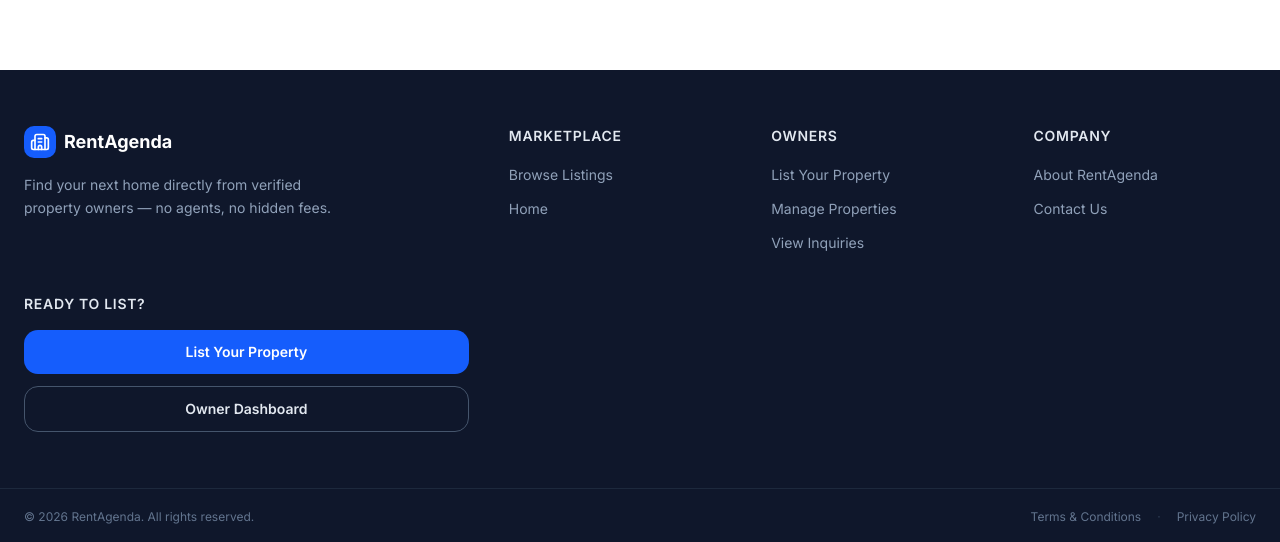
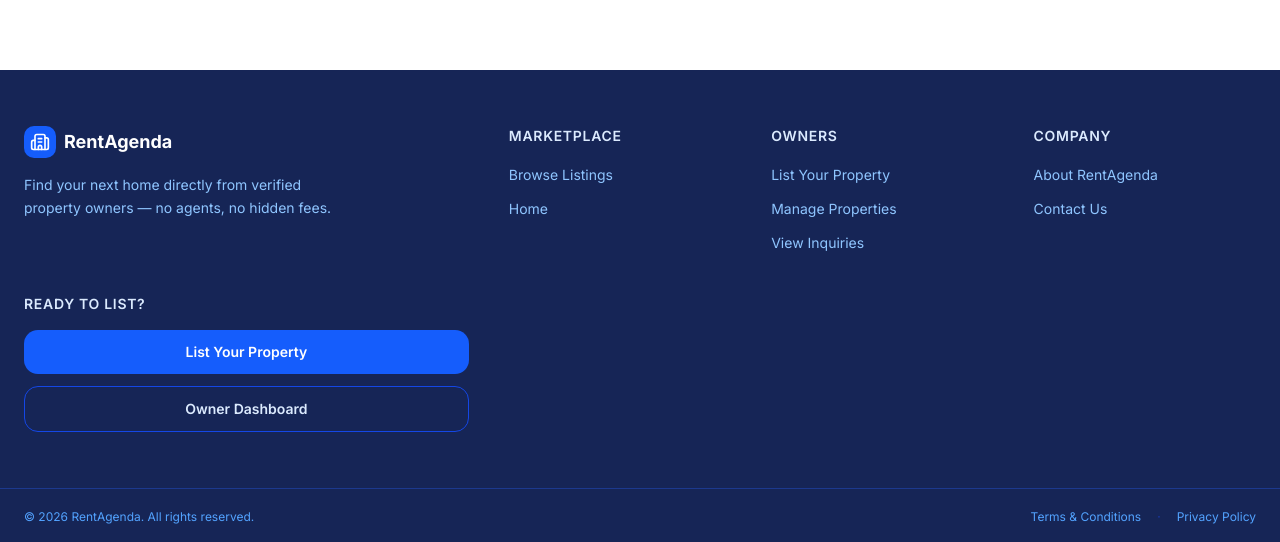
Before and after one commit to themesimperia/rentagenda-public, a Next.js app: page / in a window 1280 px wide. Shown: the part 731-1273 px from the top of the page. Built offline with nearby package versions, Linux system fonts and the light colour scheme; no server answers; the database is empty.

Commit message:
fix(footer): switch background from slate-900 to blue-950 (app brand color)
Co-Authored-By: Claude Sonnet 4.6 <noreply@anthropic.com>

```diff
--- a/components/layout/Footer.tsx
+++ b/components/layout/Footer.tsx
@@ -19,7 +19,7 @@ const LINKS = {
 
 export function Footer() {
   return (
-    <footer className="bg-slate-900 text-slate-400">
+    <footer className="bg-blue-950 text-blue-300">
       {/* Main grid */}
       <div className="mx-auto max-w-7xl px-4 py-14 sm:px-6">
         <div className="grid grid-cols-1 gap-10 sm:grid-cols-2 lg:grid-cols-[2fr_1fr_1fr_1fr]">
@@ -41,7 +41,7 @@ export function Footer() {
           {(Object.entries(LINKS) as [string, { label: string; href: string; external?: boolean }[]][]).map(
             ([heading, items]) => (
               <div key={heading}>
-                <h3 className="mb-4 text-sm font-semibold uppercase tracking-wider text-slate-200">
+                <h3 className="mb-4 text-sm font-semibold uppercase tracking-wider text-blue-100">
                   {heading}
                 </h3>
                 <ul className="space-y-2.5">
@@ -70,7 +70,7 @@ export function Footer() {
 
           {/* CTA column */}
           <div className="space-y-3">
-            <h3 className="mb-4 text-sm font-semibold uppercase tracking-wider text-slate-200">
+            <h3 className="mb-4 text-sm font-semibold uppercase tracking-wider text-blue-100">
               Ready to list?
             </h3>
             <a
@@ -85,7 +85,7 @@ export function Footer() {
               href="https://rent-agenda.vercel.app"
               target="_blank"
               rel="noopener noreferrer"
-              className="block w-full rounded-xl border border-slate-600 px-4 py-3 text-center text-sm font-semibold text-slate-200 transition-colors hover:border-slate-400 hover:text-white"
+              className="block w-full rounded-xl border border-blue-700 px-4 py-3 text-center text-sm font-semibold text-blue-100 transition-colors hover:border-blue-400 hover:text-white"
             >
               Owner Dashboard
             </a>
@@ -94,15 +94,15 @@ export function Footer() {
       </div>
 
       {/* Bottom bar */}
-      <div className="border-t border-slate-800">
+      <div className="border-t border-blue-900">
         <div className="mx-auto flex max-w-7xl flex-col items-center justify-between gap-3 px-4 py-5 sm:flex-row sm:px-6">
-          <p className="text-xs text-slate-500">
+          <p className="text-xs text-blue-400">
             © {new Date().getFullYear()} RentAgenda. All rights reserved.
           </p>
-          <div className="flex items-center gap-4 text-xs text-slate-500">
-            <Link href="/" className="transition-colors hover:text-slate-300">Terms &amp; Conditions</Link>
-            <span className="text-slate-700">·</span>
-            <Link href="/" className="transition-colors hover:text-slate-300">Privacy Policy</Link>
+          <div className="flex items-center gap-4 text-xs text-blue-400">
+            <Link href="/" className="transition-colors hover:text-white">Terms &amp; Conditions</Link>
+            <span className="text-blue-800">·</span>
+            <Link href="/" className="transition-colors hover:text-white">Privacy Policy</Link>
           </div>
         </div>
       </div>
```
